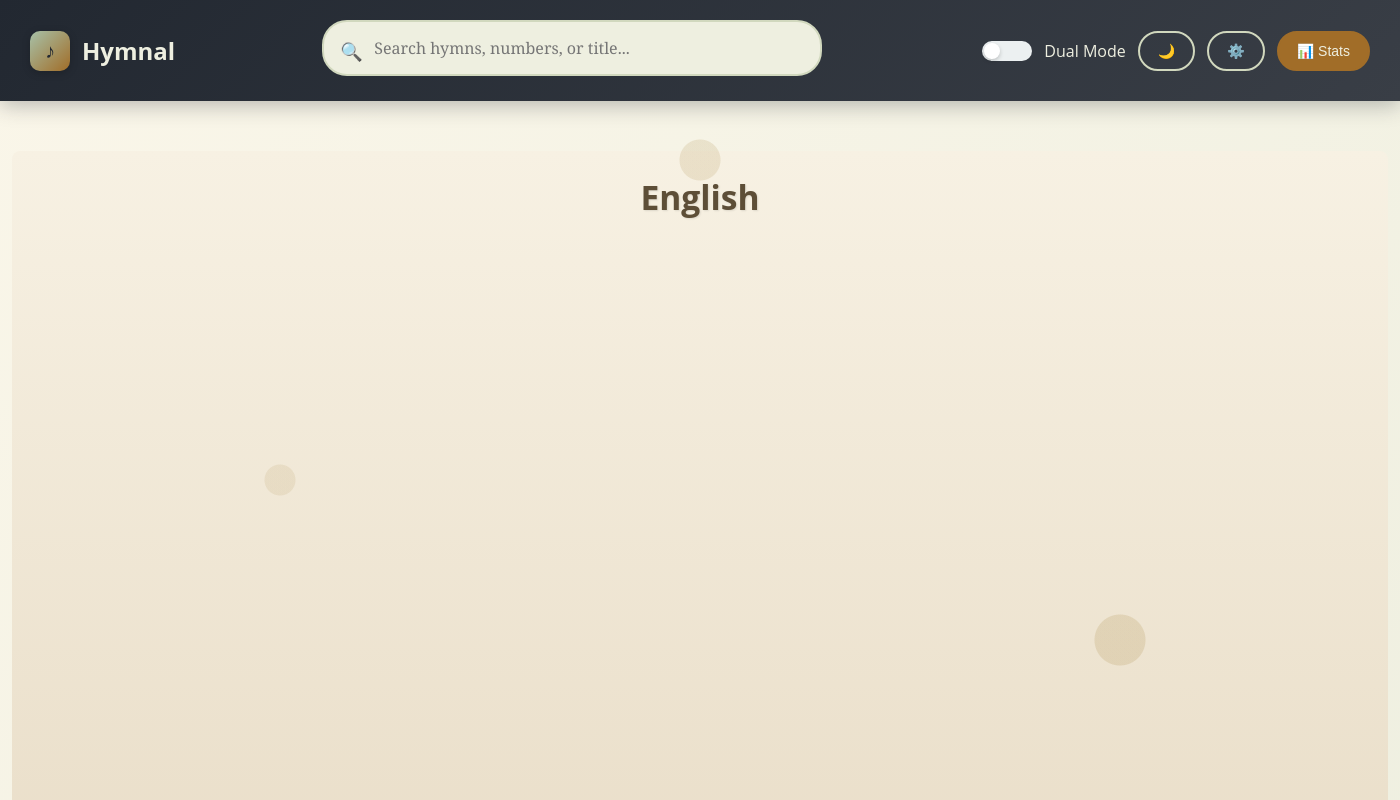
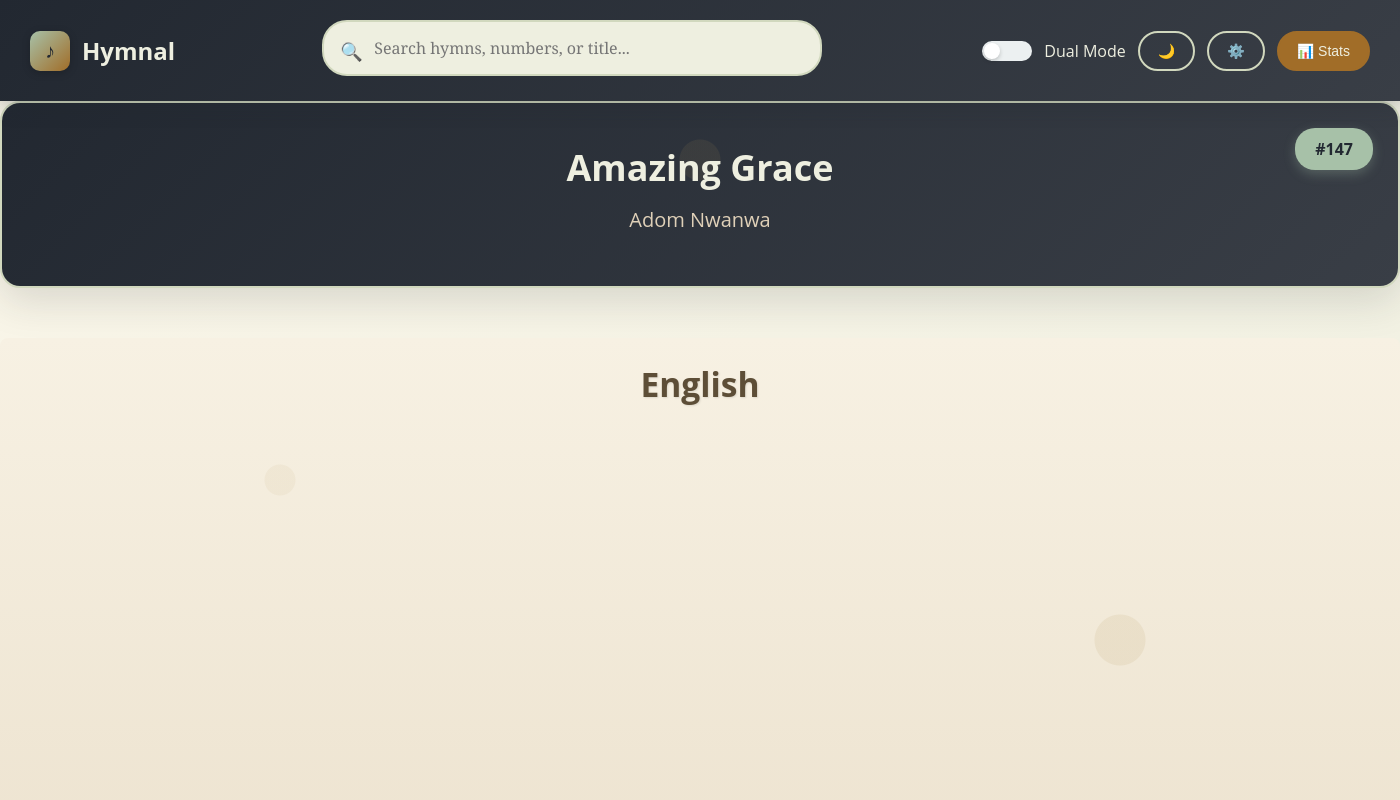
Before and after one commit to kwame-Owusu/hymnal, an Electron app: page index.html in a window 1400 px wide. Shown: the top 800 px of the page. Drawn offline with Linux system fonts and the light colour scheme; no server answers.

Commit message:
moved onto the hymn header display, it works, will move onto the body of the hymn itself

```diff
--- a/index.html
+++ b/index.html
@@ -49,6 +49,13 @@
           <button class="action-btn primary">📊 Stats</button>
         </div>
       </header>
+      <div class="hymn-display">
+        <div class="hymn-header">
+          <div class="hymn-number-badge">#147</div>
+          <h1 class="hymn-title-main">Amazing Grace</h1>
+          <p class="hymn-subtitle">Adom Nwanwa</p>
+        </div>
+      </div>
       <div class="container cross-pattern">
         <div class="left-panel">
           <h2>English</h2>
@@ -63,35 +70,6 @@
         <button class="decr-btn">A-</button>
       </div>
     </div>
-    <!-- <div class="top-nav">
-      <div class="search-bar">
-        <input type="search" id="search-input" placeholder="Search hymn..." />
-        <div id="error-message" class="error-hidden"></div>
-      </div>
-
-      <div class="checkbox-item">
-        <label class="custom-checkbox checkbox-slide">
-          <input type="checkbox" />
-          <span class="slidemark"></span>
-          <span class="label-text">Dual Mode</span>
-        </label>
-      </div>
-    </div> -->
-
-    <div class="container cross-pattern">
-      <div class="left-panel">
-        <h2>English</h2>
-      </div>
-
-      <div class="right-panel">
-        <h2>Twi</h2>
-      </div>
-    </div>
-    <div class="font-buttons">
-      <button class="incr-btn">A+</button>
-      <button class="decr-btn">A-</button>
-    </div>
-
     <!-- You can also require other files to run in this process -->
     <script type="module" src="./js/renderer.js"></script>
   </body>
--- a/js/renderer.js
+++ b/js/renderer.js
@@ -10,6 +10,10 @@ const leftPanel = document.querySelector(".left-panel");
 const rightPanel = document.querySelector(".right-panel");
 const container = document.querySelector(".container");
 const divider = document.querySelector(".divider");
+const hymnHeader= document.querySelector(".hymn-header");
+const hymnNum = document.querySelector(".hymn-number-badge");
+const hymnTitleMain= document.querySelector(".hymn-title-main");
+const hymnSubtitle= document.querySelector(".hymn-subtitle");
 
 /**
  *
@@ -107,12 +111,10 @@ function renderHymn(hymns) {
   leftPanel.innerHTML = "";
   let currVerseNum = 1;
 
-  const headingEng = document.createElement("h2");
-  const headingTwi = document.createElement("h2");
-  headingEng.innerHTML = `${capitalize(hymns.english.title)}`;
-  headingTwi.innerHTML = `${capitalize(hymns.twi.title)}`;
+  hymnTitleMain.textContent = `${capitalize(hymns.english.title)}`;
+  hymnSubtitle.textContent = `${capitalize(hymns.twi.title)}`;
+  hymnNum.textContent  = `#${hymns.number}`;
 
-  leftPanel.appendChild(headingEng);
   // Loop through the English verses and create separate <p> elements
   hymns.english.verses.forEach((verse, index) => {
     const verseElement = document.createElement("p");
@@ -134,7 +136,6 @@ function renderHymn(hymns) {
   });
 
   currVerseNum = 1;
-  rightPanel.appendChild(headingTwi);
 
   hymns.twi.verses.forEach((verse, index) => {
     const verseElement = document.createElement("p");
--- a/styles.css
+++ b/styles.css
@@ -151,8 +151,6 @@ body {
   border-radius: 0.5rem;
   display: grid;
   margin-top: 50px;
-  margin-left: 0.75rem;
-  margin-right: 0.75rem;
   grid-template-columns: 1fr 0px;
   height: 100vh;
   overflow-y: auto;
@@ -161,6 +159,84 @@ body {
   transition: grid-template-columns 0.3s ease-in-out;
   background: linear-gradient(to bottom, #f7f1e3, #e8dcc6);
 }
+
+/*Hymn display section*/
+.hymn-header {
+  background: linear-gradient(
+    135deg,
+    var(--dark-bg-1) 0%,
+    var(--dark-bg-2) 100%
+  );
+  color: var(--beige-light);
+  padding: 40px;
+  text-align: center;
+  position: relative;
+  overflow: hidden;
+}
+.hymn-display {
+  background: var(--beige-light);
+  border-radius: 20px;
+  border: 2px solid var(--beige);
+  overflow: hidden;
+  box-shadow: 0 12px 40px rgba(34, 40, 49, 0.15);
+}
+
+.hymn-header {
+  background: linear-gradient(
+    135deg,
+    var(--dark-bg-1) 0%,
+    var(--dark-bg-2) 100%
+  );
+  color: var(--beige-light);
+  padding: 40px;
+  text-align: center;
+  position: relative;
+  overflow: hidden;
+}
+
+
+@keyframes gentle-pulse {
+  0%,
+  100% {
+    transform: scale(1);
+    opacity: 0.3;
+  }
+  50% {
+    transform: scale(1.1);
+    opacity: 0.1;
+  }
+}
+
+.hymn-number-badge {
+  position: absolute;
+  top: 25px;
+  right: 25px;
+  background: var(--green-light);
+  color: var(--dark-bg-1);
+  padding: 10px 20px;
+  border-radius: 20px;
+  font-size: 16px;
+  font-weight: bold;
+  box-shadow: 0 4px 12px rgba(167, 193, 168, 0.3);
+}
+
+.hymn-title-main {
+  color: var(--beige-light);
+  font-size: 36px;
+  font-weight: bold;
+  margin-bottom: 12px;
+  position: relative;
+  z-index: 2;
+}
+
+.hymn-subtitle {
+  font-size: 20px;
+  color: var(--light-orange);
+  font-weight: 400;
+  position: relative;
+  z-index: 2;
+}
+
 .container::before {
   content: "";
   position: absolute;
```
Lines whose indentation alone changed are shown as unchanged.
